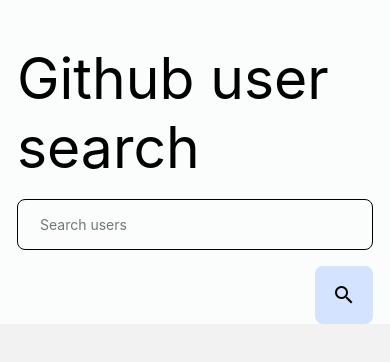
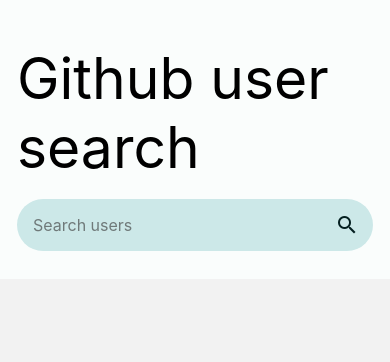
Before and after one commit to JCcastagne/github-user-search, a React Native app: screen /Home in a window 390 px wide. Shown: the top 362 px of the page. Built offline with nearby package versions, Linux system fonts and the light colour scheme.

Commit message:
Update search bar style.

```diff
--- a/components/UserCard/index.js
+++ b/components/UserCard/index.js
@@ -15,7 +15,7 @@
         alignItems: 'center',
         flexDirection: 'row',
         borderBottomWidth: 1,
-        borderColor: styleVariables.colors.outlineLight,
+        borderColor: styleVariables.colors.outline,
         paddingVertical: 16
       }}
     >
@@ -27,7 +27,7 @@
         style={{
           width: 100,
           height: 100,
-          borderRadius: 12
+          borderRadius: 9
         }}
       />
       <View
--- a/screens/Home.js
+++ b/screens/Home.js
@@ -67,11 +67,12 @@
         id='search'
         style={{
           display: 'flex',
-          flexDirection: 'column',
-          alignItems: 'flex-end',
-          // height: '100%',
-          padding: 17,
-          paddingBottom: 0
+          flexDirection: 'row',
+          alignItems: 'center',
+          margin: 17,
+          marginBottom: 28,
+          borderRadius: 28,
+          backgroundColor: styleVariables.colors.secondaryContainer
         }}
       >
         <TextInput
@@ -84,15 +85,10 @@
           blurOnSubmit={true}
           placeholderTextColor={styleVariables.colors.outline}
           style={{
-            width: '100%',
-            borderRadius: 8,
-            borderWidth: 1,
-            borderColor: styleVariables.colors.outlineLight,
-            paddingHorizontal: 22,
-            paddingVertical: 16,
-            marginBottom: 16,
-            color: styleVariables.colors.onBackground
-            // ...styleVariables.fontSizes.bodyLarge
+            flex: 1,
+            padding: 16,
+            color: styleVariables.colors.onSecondaryContainer,
+            ...styleVariables.fontSizes.bodyLarge
           }}
         />
 
@@ -102,16 +98,14 @@
             display: 'flex',
             justifyContent: 'center',
             alignItems: 'center',
-            borderRadius: 8,
-            backgroundColor: styleVariables.colors.tertiaryContainer,
-            padding: 17,
+            padding: 14,
             ...styleVariables.fontSizes.bodyLarge
           }}
         >
           <MaterialCommunityIcons
             name='magnify'
             size={24}
-            color={styleVariables.onTertiaryContainer}
+            color={styleVariables.colors.onSecondaryContainer}
           />
         </Pressable>
       </View>
```
